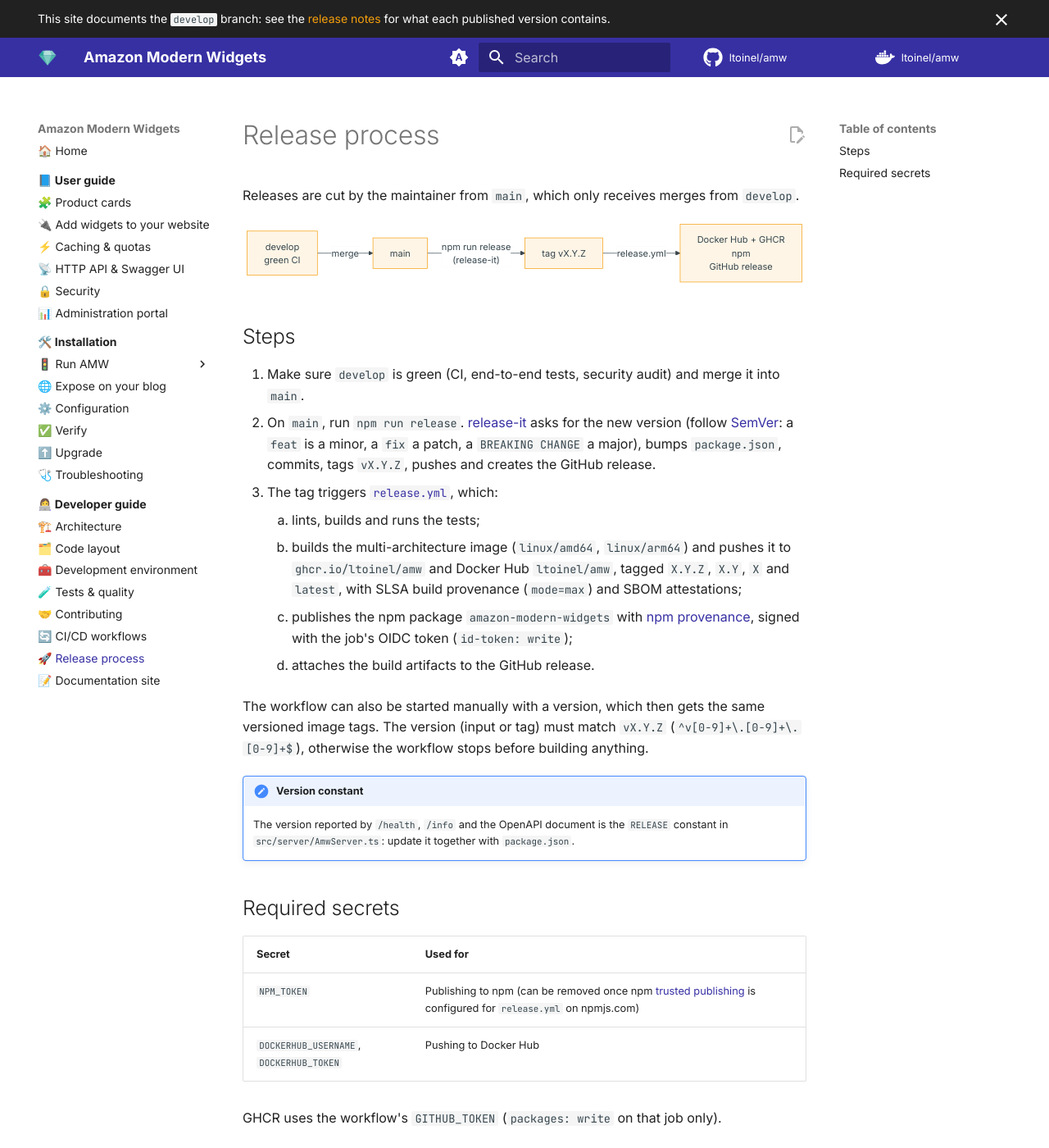
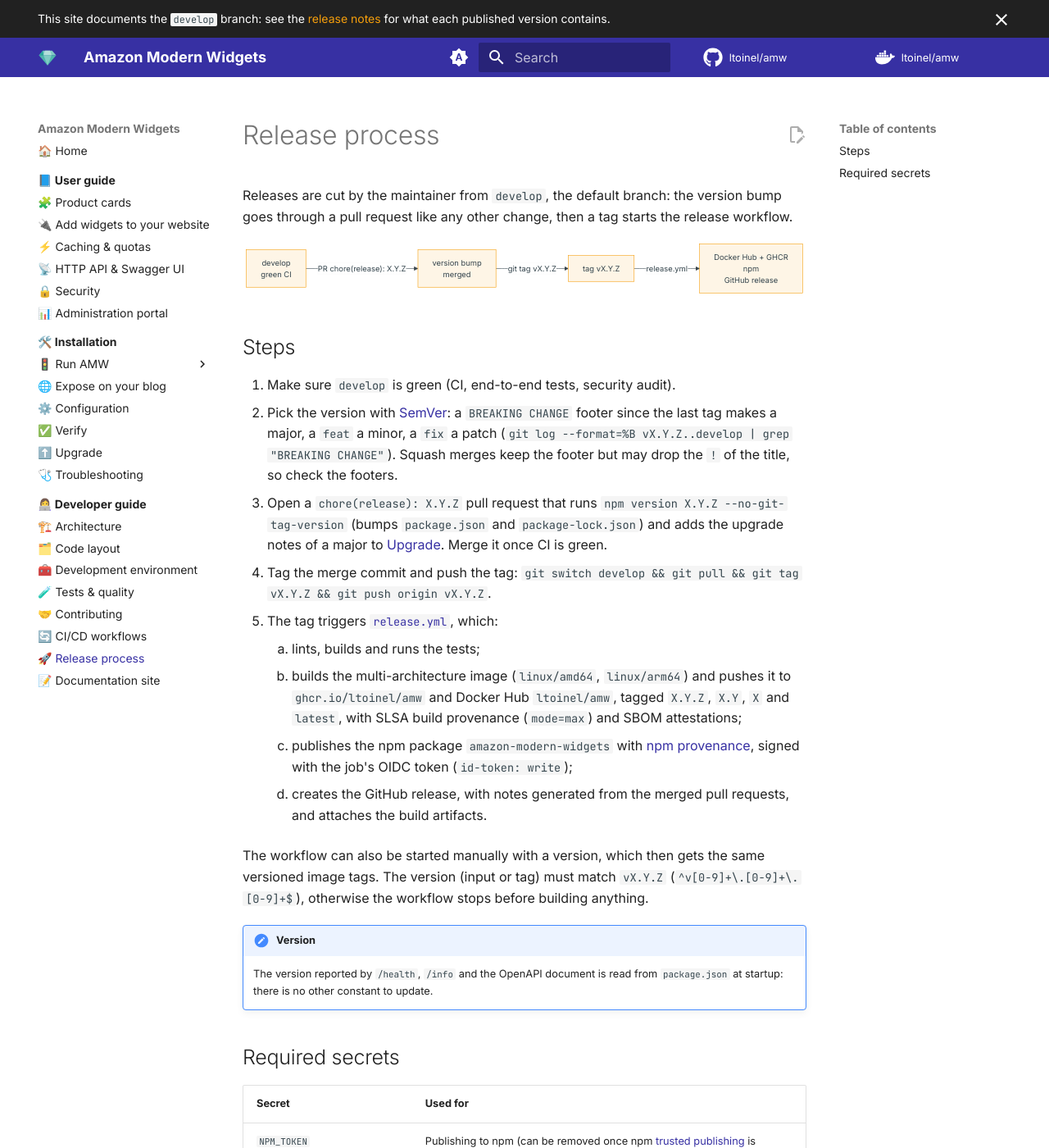
Before and after one commit to ltoinel/amw, an MkDocs documentation site: the page built from docs/developer/release.md, in a window 1280 px wide and 1400 px high. Shown: the whole window at 82% size. Built offline with MkDocs 1.6.1 and Material for MkDocs 9.7.7, drawn with Linux system fonts in a browser that asks for light colours; comment, search, counter and statistics services are not loaded.

Commit message:
chore(release): 5.0.0
Two BREAKING CHANGE footers since v4.0.0 (#233 Redis password in the
repository Compose stack, #241 widget language fallback), hence a major.

- upgrade.md: Upgrading to 5.0 (Redis password, widget language, loopback
  port of the Compose stack, hidden widget for unknown products)
- release.md: releases are cut from develop, the version bump goes through a
  pull request and a tag starts release.yml; the version is read from
  package.json

Closes #248

Co-Authored-By: Claude Opus 5.5 <noreply@anthropic.com>
Claude-Session: https://claude.ai/code/session_015vqYrV4dGXBFocmaZYa7AR

````diff
--- a/docs/developer/release.md
+++ b/docs/developer/release.md
@@ -1,24 +1,30 @@
 # Release process
 
-Releases are cut by the maintainer from `main`, which only receives merges from
-`develop`.
+Releases are cut by the maintainer from `develop`, the default branch: the version
+bump goes through a pull request like any other change, then a tag starts the release
+workflow.
 
 ```mermaid
 flowchart LR
-    D["develop<br/>green CI"] -->|"merge"| M["main"]
-    M -->|"npm run release<br/>(release-it)"| T["tag vX.Y.Z"]
+    D["develop<br/>green CI"] -->|"PR chore(release): X.Y.Z"| B["version bump<br/>merged"]
+    B -->|"git tag vX.Y.Z"| T["tag vX.Y.Z"]
     T -->|"release.yml"| P["Docker Hub + GHCR<br/>npm<br/>GitHub release"]
 ```
 
 ## Steps
 
-1. Make sure `develop` is green (CI, end-to-end tests, security audit) and merge it into
-   `main`.
-2. On `main`, run `npm run release`. [release-it](https://github.com/release-it/release-it)
-   asks for the new version (follow [SemVer](https://semver.org/): a `feat` is a minor,
-   a `fix` a patch, a `BREAKING CHANGE` a major), bumps `package.json`, commits, tags
-   `vX.Y.Z`, pushes and creates the GitHub release.
-3. The tag triggers
+1. Make sure `develop` is green (CI, end-to-end tests, security audit).
+2. Pick the version with [SemVer](https://semver.org/): a `BREAKING CHANGE` footer
+   since the last tag makes a major, a `feat` a minor, a `fix` a patch
+   (`git log --format=%B vX.Y.Z..develop | grep "BREAKING CHANGE"`). Squash merges keep
+   the footer but may drop the `!` of the title, so check the footers.
+3. Open a `chore(release): X.Y.Z` pull request that runs
+   `npm version X.Y.Z --no-git-tag-version` (bumps `package.json` and
+   `package-lock.json`) and adds the upgrade notes of a major to
+   [Upgrade](../installation/upgrade.md). Merge it once CI is green.
+4. Tag the merge commit and push the tag:
+   `git switch develop && git pull && git tag vX.Y.Z && git push origin vX.Y.Z`.
+5. The tag triggers
    [`release.yml`](https://github.com/ltoinel/amw/blob/develop/.github/workflows/release.yml),
    which:
     1. lints, builds and runs the tests;
@@ -28,16 +34,16 @@ flowchart LR
     3. publishes the npm package `amazon-modern-widgets` with
        [npm provenance](https://docs.npmjs.com/generating-provenance-statements), signed
        with the job's OIDC token (`id-token: write`);
-    4. attaches the build artifacts to the GitHub release.
+    4. creates the GitHub release, with notes generated from the merged pull requests,
+       and attaches the build artifacts.
 
 The workflow can also be started manually with a version, which then gets the same
 versioned image tags. The version (input or tag) must match `vX.Y.Z`
 (`^v[0-9]+\.[0-9]+\.[0-9]+$`), otherwise the workflow stops before building anything.
 
-!!! note "Version constant"
-    The version reported by `/health`, `/info` and the OpenAPI document is the
-    `RELEASE` constant in `src/server/AmwServer.ts`: update it together with
-    `package.json`.
+!!! note "Version"
+    The version reported by `/health`, `/info` and the OpenAPI document is read from
+    `package.json` at startup: there is no other constant to update.
 
 ## Required secrets
 
--- a/package.json
+++ b/package.json
@@ -1,6 +1,6 @@
 {
   "name": "amazon-modern-widgets",
-  "version": "4.0.0",
+  "version": "5.0.0",
   "description": "Amazon Modern Widgets for Amazon affiliate websites based on Amazon PAAPI v5",
   "license": "MIT",
   "author": "Ludovic Toinel",
````
Also changed, not shown: docs/developer/environment.md (+1 -1 lines), docs/installation/upgrade.md (+26 -0 lines), 1 other file.
